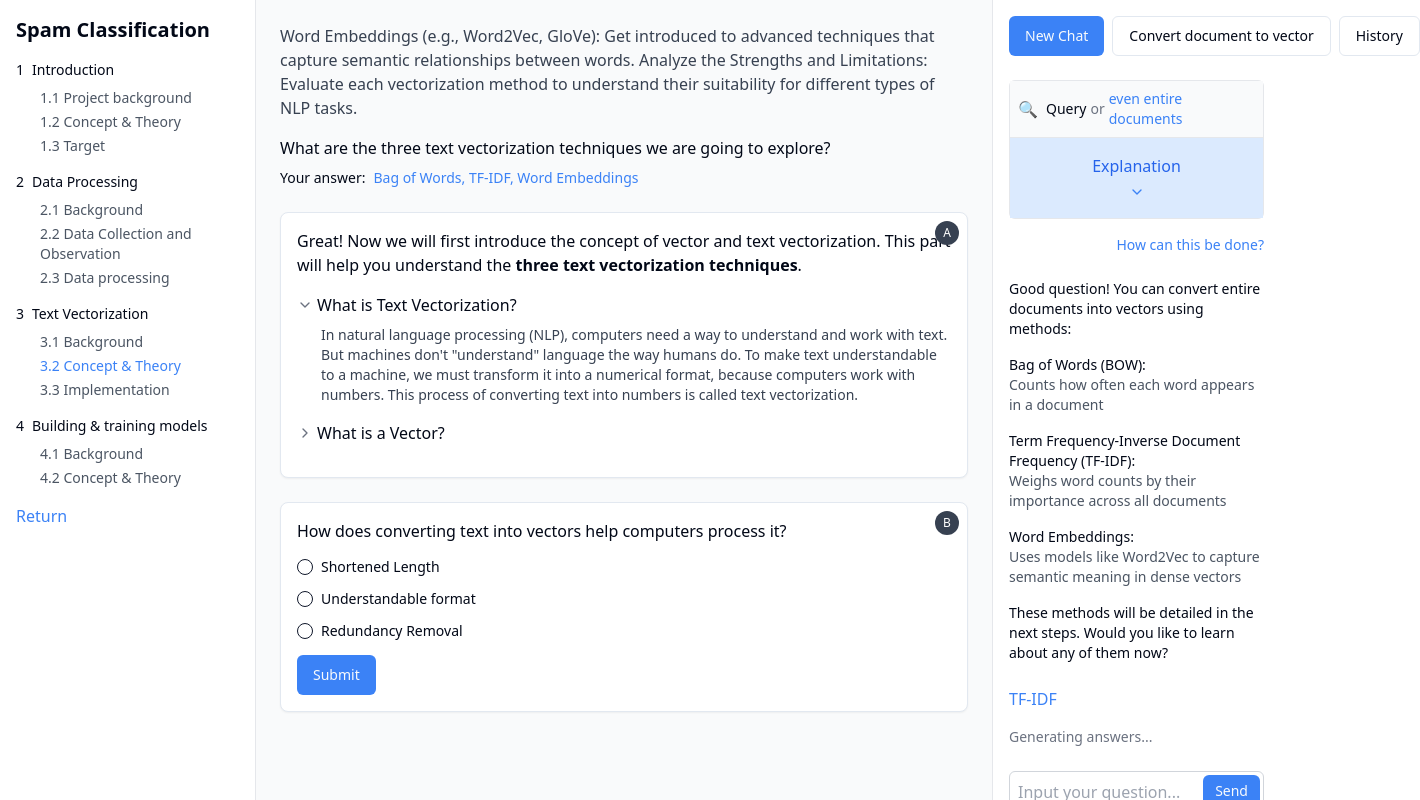
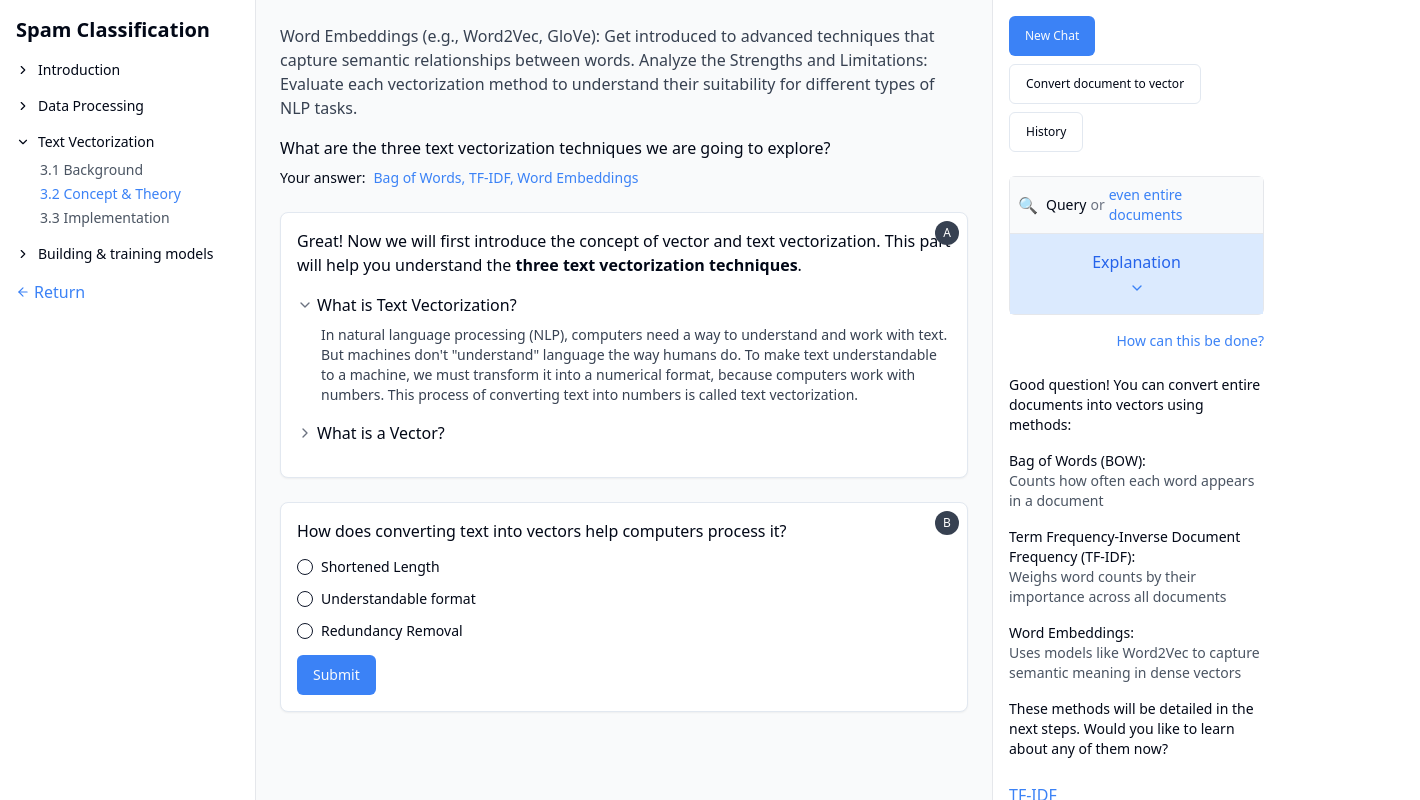
Before and after one commit to lazysqrt2/AutoPBL, a React (Vite) app: page / in a window 1280 px wide. Shown: the top 800 px of the page, 1420 px wide, since content can reach past the window. Built offline with nearby package versions, Linux system fonts and the light colour scheme.

Commit message:
[dyad] 添加左侧导航栏交互功能 - wrote 1 file(s)

```diff
--- a/src/pages/Index.tsx
+++ b/src/pages/Index.tsx
@@ -11,6 +11,8 @@ const Index = () => {
   const [selectedAnswer, setSelectedAnswer] = useState<string | null>(null);
   const [showCheck, setShowCheck] = useState(false);
   const [selectedVectorMethod, setSelectedVectorMethod] = useState<string | null>(null);
+  const [activeSection, setActiveSection] = useState<string>("3.2");
+  const [expandedNavSection, setExpandedNavSection] = useState<string>("3");
 
   const toggleSection = (section: string) => {
     if (expandedSection === section) {
@@ -24,6 +26,18 @@ const Index = () => {
     setShowCheck(true);
   };
 
+  const toggleNavSection = (section: string) => {
+    if (expandedNavSection === section) {
+      setExpandedNavSection("");
+    } else {
+      setExpandedNavSection(section);
+    }
+  };
+
+  const handleNavItemClick = (section: string) => {
+    setActiveSection(section);
+  };
+
   return (
     <div className="flex min-h-screen bg-gray-50">
       {/* Left sidebar */}
@@ -32,53 +46,150 @@ const Index = () => {
 
         <div className="space-y-4">
           <div>
-            <div className="flex items-center text-sm mb-2">
-              <span className="mr-2">1</span>
+            <div
+              className="flex items-center text-sm mb-2 cursor-pointer"
+              onClick={() => toggleNavSection("1")}
+            >
+              <span className="mr-2">
+                {expandedNavSection === "1" ?
+                  <ChevronDown size={14} /> :
+                  <ChevronRight size={14} />
+                }
+              </span>
               <span>Introduction</span>
             </div>
+            {expandedNavSection === "1" && (
               <div className="pl-6 space-y-1 text-sm text-gray-600">
-              <div>1.1 Project background</div>
-              <div>1.2 Concept & Theory</div>
-              <div>1.3 Target</div>
+                <div
+                  className={`cursor-pointer hover:text-blue-500 ${activeSection === "1.1" ? "text-blue-500" : ""}`}
+                  onClick={() => handleNavItemClick("1.1")}
+                >
+                  1.1 Project background
                 </div>
+                <div
+                  className={`cursor-pointer hover:text-blue-500 ${activeSection === "1.2" ? "text-blue-500" : ""}`}
+                  onClick={() => handleNavItemClick("1.2")}
+                >
+                  1.2 Concept & Theory
+                </div>
+                <div
+                  className={`cursor-pointer hover:text-blue-500 ${activeSection === "1.3" ? "text-blue-500" : ""}`}
+                  onClick={() => handleNavItemClick("1.3")}
+                >
+                  1.3 Target
+                </div>
+              </div>
+            )}
           </div>
 
           <div>
-            <div className="flex items-center text-sm mb-2">
-              <span className="mr-2">2</span>
+            <div
+              className="flex items-center text-sm mb-2 cursor-pointer"
+              onClick={() => toggleNavSection("2")}
+            >
+              <span className="mr-2">
+                {expandedNavSection === "2" ?
+                  <ChevronDown size={14} /> :
+                  <ChevronRight size={14} />
+                }
+              </span>
               <span>Data Processing</span>
             </div>
+            {expandedNavSection === "2" && (
               <div className="pl-6 space-y-1 text-sm text-gray-600">
-              <div>2.1 Background</div>
-              <div>2.2 Data Collection and Observation</div>
-              <div>2.3 Data processing</div>
+                <div
+                  className={`cursor-pointer hover:text-blue-500 ${activeSection === "2.1" ? "text-blue-500" : ""}`}
+                  onClick={() => handleNavItemClick("2.1")}
+                >
+                  2.1 Background
                 </div>
+                <div
+                  className={`cursor-pointer hover:text-blue-500 ${activeSection === "2.2" ? "text-blue-500" : ""}`}
+                  onClick={() => handleNavItemClick("2.2")}
+                >
+                  2.2 Data Collection and Observation
+                </div>
+                <div
+                  className={`cursor-pointer hover:text-blue-500 ${activeSection === "2.3" ? "text-blue-500" : ""}`}
+                  onClick={() => handleNavItemClick("2.3")}
+                >
+                  2.3 Data processing
+                </div>
+              </div>
+            )}
           </div>
 
           <div>
-            <div className="flex items-center text-sm mb-2 font-medium">
-              <span className="mr-2">3</span>
+            <div
+              className="flex items-center text-sm mb-2 font-medium cursor-pointer"
+              onClick={() => toggleNavSection("3")}
+            >
+              <span className="mr-2">
+                {expandedNavSection === "3" ?
+                  <ChevronDown size={14} /> :
+                  <ChevronRight size={14} />
+                }
+              </span>
               <span>Text Vectorization</span>
             </div>
+            {expandedNavSection === "3" && (
               <div className="pl-6 space-y-1 text-sm text-gray-600">
-              <div>3.1 Background</div>
-              <div className="text-blue-500">3.2 Concept & Theory</div>
-              <div>3.3 Implementation</div>
+                <div
+                  className={`cursor-pointer hover:text-blue-500 ${activeSection === "3.1" ? "text-blue-500" : ""}`}
+                  onClick={() => handleNavItemClick("3.1")}
+                >
+                  3.1 Background
                 </div>
+                <div
+                  className={`cursor-pointer hover:text-blue-500 ${activeSection === "3.2" ? "text-blue-500 font-medium" : ""}`}
+                  onClick={() => handleNavItemClick("3.2")}
+                >
+                  3.2 Concept & Theory
+                </div>
+                <div
+                  className={`cursor-pointer hover:text-blue-500 ${activeSection === "3.3" ? "text-blue-500" : ""}`}
+                  onClick={() => handleNavItemClick("3.3")}
+                >
+                  3.3 Implementation
+                </div>
+              </div>
+            )}
           </div>
 
           <div>
-            <div className="flex items-center text-sm mb-2">
-              <span className="mr-2">4</span>
+            <div
+              className="flex items-center text-sm mb-2 cursor-pointer"
+              onClick={() => toggleNavSection("4")}
+            >
+              <span className="mr-2">
+                {expandedNavSection === "4" ?
+                  <ChevronDown size={14} /> :
+                  <ChevronRight size={14} />
+                }
+              </span>
               <span>Building & training models</span>
             </div>
+            {expandedNavSection === "4" && (
               <div className="pl-6 space-y-1 text-sm text-gray-600">
-              <div>4.1 Background</div>
-              <div>4.2 Concept & Theory</div>
+                <div
+                  className={`cursor-pointer hover:text-blue-500 ${activeSection === "4.1" ? "text-blue-500" : ""}`}
+                  onClick={() => handleNavItemClick("4.1")}
+                >
+                  4.1 Background
+                </div>
+                <div
+                  className={`cursor-pointer hover:text-blue-500 ${activeSection === "4.2" ? "text-blue-500" : ""}`}
+                  onClick={() => handleNavItemClick("4.2")}
+                >
+                  4.2 Concept & Theory
                 </div>
               </div>
+            )}
+          </div>
 
-          <button className="text-blue-500 mt-4">Return</button>
+          <button className="text-blue-500 mt-4 flex items-center">
+            <ArrowLeft size={14} className="mr-1" /> Return
+          </button>
         </div>
       </div>
 
@@ -200,10 +311,10 @@ const Index = () => {
 
       {/* Right sidebar */}
       <div className="w-72 bg-white border-l border-gray-200 p-4">
-        <div className="flex space-x-2 mb-6">
-          <Button className="bg-blue-500 hover:bg-blue-600">New Chat</Button>
-          <Button variant="outline">Convert document to vector</Button>
-          <Button variant="outline">History</Button>
+        <div className="flex flex-wrap gap-2 mb-6">
+          <Button className="bg-blue-500 hover:bg-blue-600 text-xs">New Chat</Button>
+          <Button variant="outline" className="text-xs">Convert document to vector</Button>
+          <Button variant="outline" className="text-xs">History</Button>
         </div>
 
         <div className="border border-gray-200 rounded-md mb-4">
```
Lines whose indentation alone changed are shown as unchanged.
